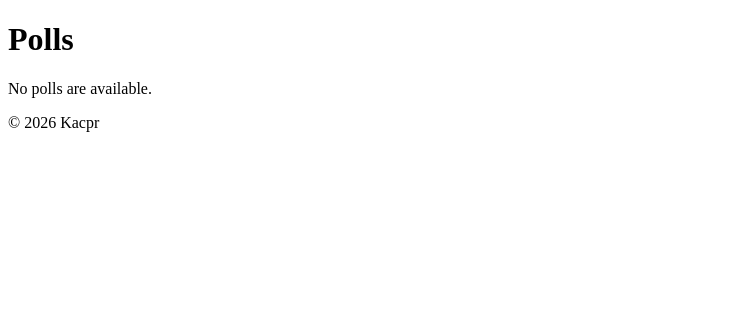
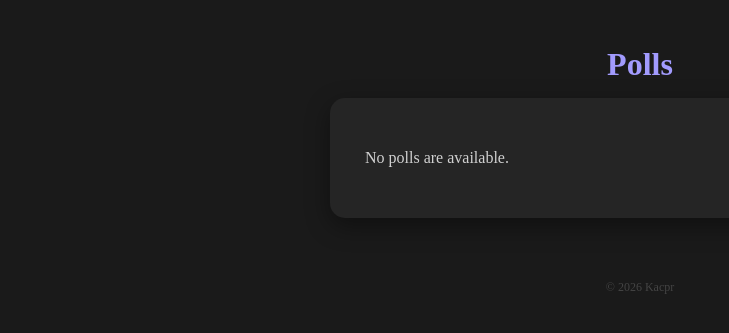
Before and after one commit to ciepienkaKacper/MVC-Lab, a Django app: page /polls/ in a window 1280 px wide. Shown: the top 333 px of the page, without its empty margins (0-729 px from the left). Run offline with Django 5.2, Linux system fonts and the light colour scheme; data that the repository does not hold is empty.

Commit message:
Lab 3 page4-5

```diff
--- /dev/null
+++ b/Django/polls/static/polls/style.css
@@ -0,0 +1,67 @@
+body{
+background-color: #1a1a1a;
+color: #d1d1d1;
+margin: 0;
+padding: 25px;
+display: flex;
+flex-direction: column;
+align-items: center;
+}
+
+main{
+background: #252525;
+padding: 35px;
+border-radius: 15px;
+width: 100%;
+max-width: 550px;
+box-shadow: 0 8px 25px rgba(0,0,0,0.4);
+margin-bottom: 50px;
+}
+
+h1{
+color: #a29bfe;
+margin-bottom: 15px;
+}
+
+ul {
+list-style: none;
+padding: 0;
+}
+
+li{
+margin: 12px 0;
+padding: 8px;
+background: #2d2d2d;
+border-radius: 8px;
+}
+
+li a{
+color: #55efc4;
+text-decoration: none;
+font-weight: 600;
+}
+
+li a:hover{
+text-decoration: underline;
+}
+
+input[type="submit"]{
+background: #6c5ce7;
+color: white;
+border: none;
+padding: 10px 20px;
+border-radius: 6px;
+cursor: pointer;
+margin-top: 15px;
+}
+
+input[type="submit"]:hover{
+background: #a29bfe;
+}
+
+footer{
+text-align: center;
+color: #444;
+font-size: 0.75rem;
+width: 100%;
+}
--- a/Django/polls/templates/polls/detail.html
+++ b/Django/polls/templates/polls/detail.html
@@ -3,6 +3,9 @@
 <head>
     <meta charset="UTF-8">
     <title>Title</title>
+    {% load static %}
+
+<link rel="stylesheet" href="{% static 'polls/style.css' %}">
 </head>
 <body>
 
--- a/Django/polls/templates/polls/index.html
+++ b/Django/polls/templates/polls/index.html
@@ -3,6 +3,9 @@
 <head>
     <meta charset="UTF-8">
     <title>Ankiety</title>
+    {% load static %}
+
+<link rel="stylesheet" href="{% static 'polls/style.css' %}">
 </head>
 <body>
     <header>
--- a/Django/polls/templates/polls/results.html
+++ b/Django/polls/templates/polls/results.html
@@ -3,6 +3,9 @@
 <head>
     <meta charset="UTF-8">
     <title>Title</title>
+    {% load static %}
+
+<link rel="stylesheet" href="{% static 'polls/style.css' %}">
 </head>
 <body>
 
```
